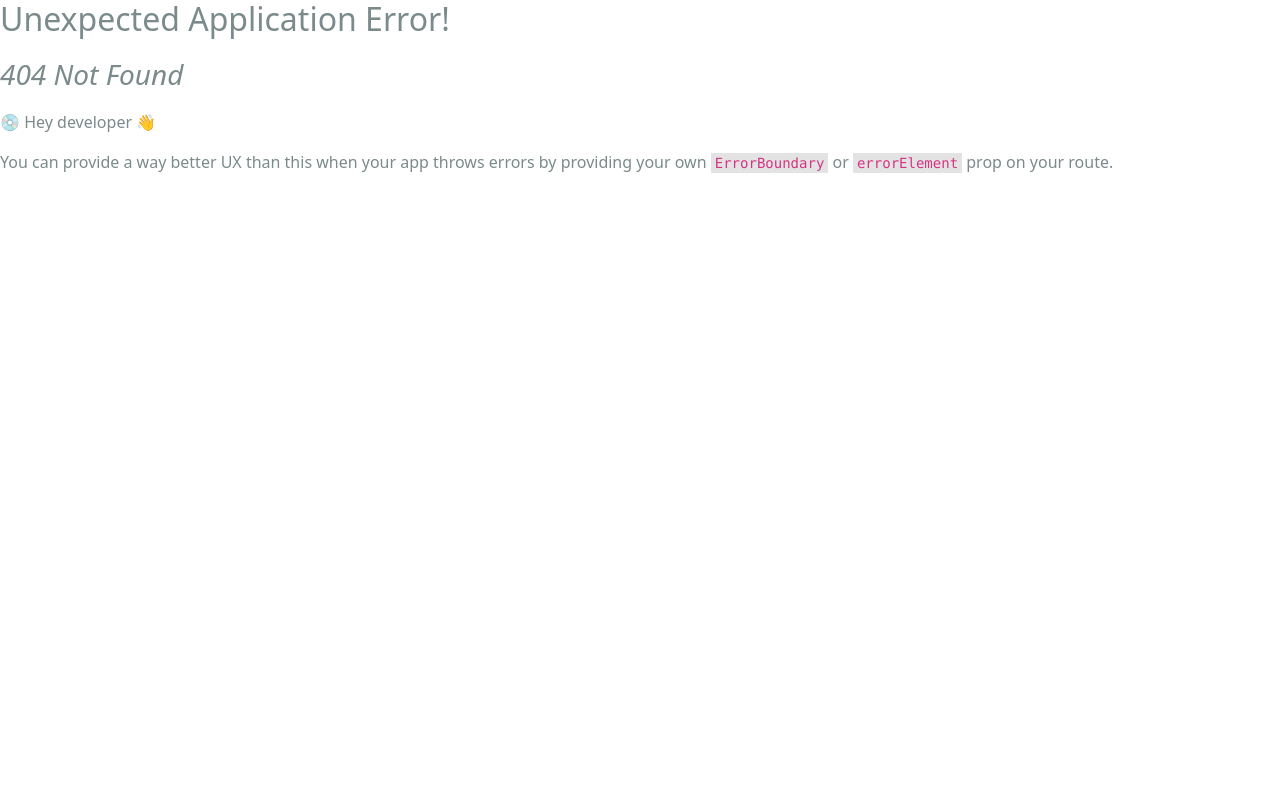
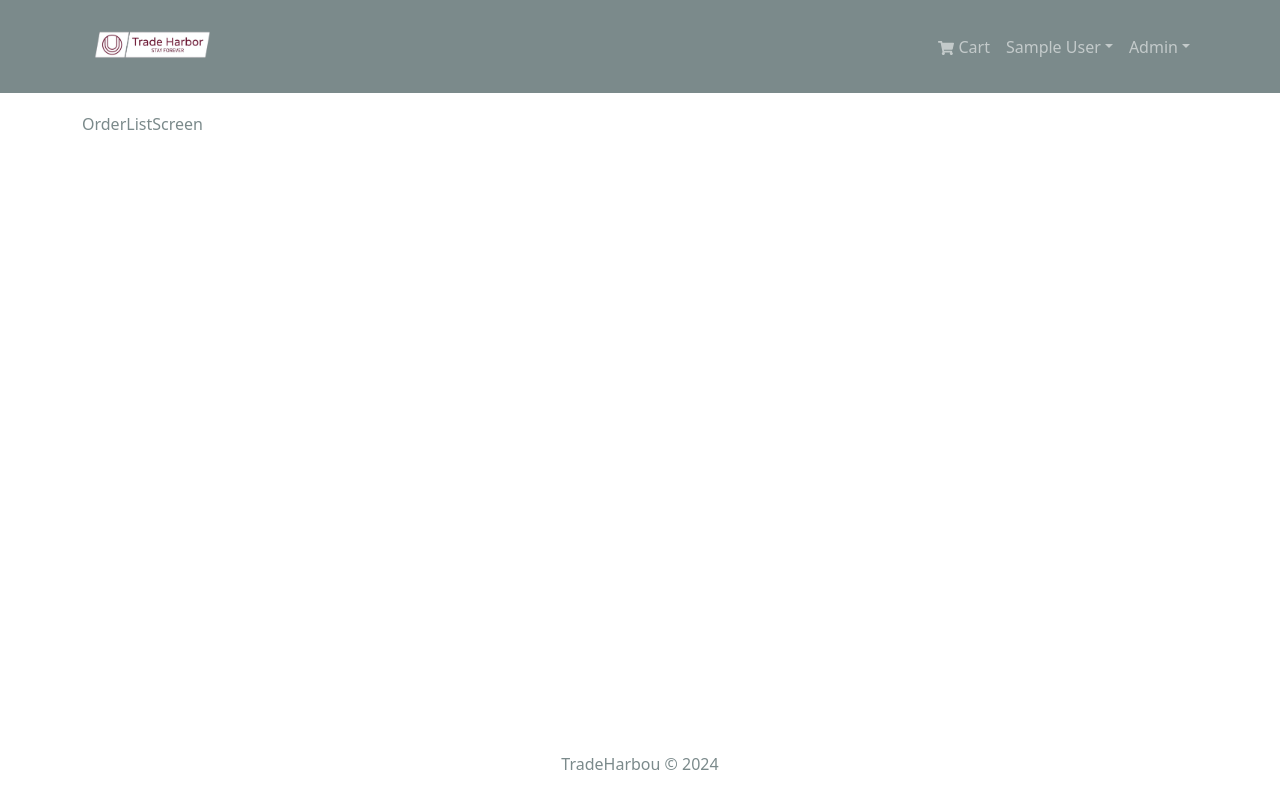
Before and after one commit to ElectronicAPU/Trade-Harbor-Ecommerce, a React (Create React App) app in the folder frontend/: page /admin/orderlist in a window 1280 px wide. Before the commit this address had no page. Shown: the top 808 px of the page. Built offline with nearby package versions, Linux system fonts and the light colour scheme; sample sign-in values are in the browser's storage.

Commit message:
Admin routes screen and a dropdown

```diff
--- /dev/null
+++ b/frontend/src/components/AdminRoute.jsx
@@ -0,0 +1,12 @@
+import React from "react";
+import { Outlet, Navigate } from "react-router-dom";
+import { useSelector } from "react-redux";
+
+const AdminRoute = () => {
+  const { userInfo } = useSelector((state) => state.auth);
+
+  return userInfo && userInfo.isAdmin ? <Outlet /> : <Navigate to="/login" replace />;
+
+};
+
+export default AdminRoute;
--- a/frontend/src/components/Header.jsx
+++ b/frontend/src/components/Header.jsx
@@ -69,6 +69,19 @@
                     </Nav.Link>
                   </LinkContainer>
                 )}
+                {userInfo && userInfo.isAdmin && (
+                  <NavDropdown title="Admin" id="adminmenu">
+                    <LinkContainer to="/admin/productlist">
+                      <NavDropdown.Item>Products</NavDropdown.Item>
+                    </LinkContainer>
+                    <LinkContainer to="/admin/userlist">
+                      <NavDropdown.Item>Users</NavDropdown.Item>
+                    </LinkContainer>
+                    <LinkContainer to="/admin/orderlist">
+                      <NavDropdown.Item>Orders</NavDropdown.Item>
+                    </LinkContainer>
+                  </NavDropdown>
+                )}
               </Nav>
             </Navbar.Collapse>
           </Container>
--- a/frontend/src/index.js
+++ b/frontend/src/index.js
@@ -24,6 +24,8 @@
 import OrderScreen from "./screens/OrderScreen";
 import { PayPalScriptProvider, PayPalButtons } from "@paypal/react-paypal-js";
 import ProfileScreen from "./screens/ProfileScreen";
+import AdminRoute from "./components/AdminRoute";
+import OrderListScreen from "./screens/admin/OrderListScreen";
 
 const router = createBrowserRouter(
   createRoutesFromElements(
@@ -33,12 +35,17 @@
       <Route path="/cart" element={<CartScreen />} />
       <Route path="/login" element={<LoginScreen />} />
       <Route path="/register" element={<RegisterScreen />} />
+
       <Route path="" element={<PrivateRoute />}>
         <Route path="/shipping" element={<ShippingScreen />} />
         <Route path="/payment" element={<PaymentScreen />} />
         <Route path="/placeorder" element={<PlaceOrderScreen />} />
         <Route path="/order/:id" element={<OrderScreen />} />
         <Route path="/profile" element={<ProfileScreen />} />
+      </Route>
+
+      <Route path="" element={<AdminRoute />}>
+        <Route path="/admin/orderlist" element={<OrderListScreen />} />
       </Route>
     </Route>
   )
--- /dev/null
+++ b/frontend/src/screens/admin/OrderListScreen.jsx
@@ -0,0 +1,11 @@
+import React from "react";
+
+const OrderListScreen = () => {
+  return (
+    <>
+      <div>OrderListScreen</div>
+    </>
+  );
+};
+
+export default OrderListScreen;
```
